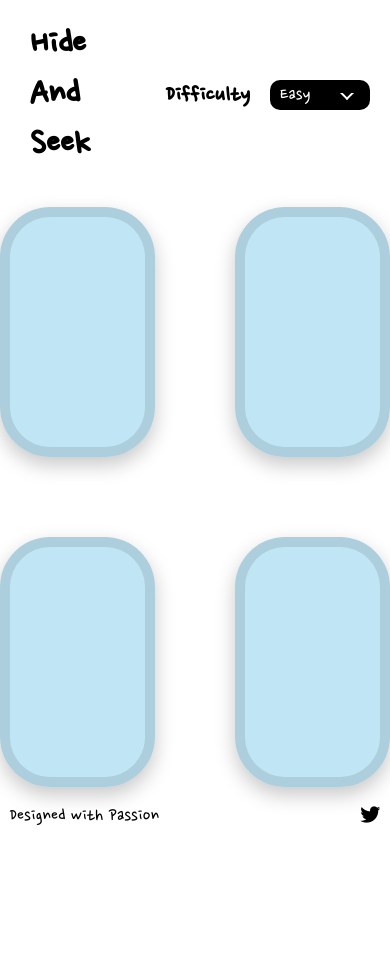
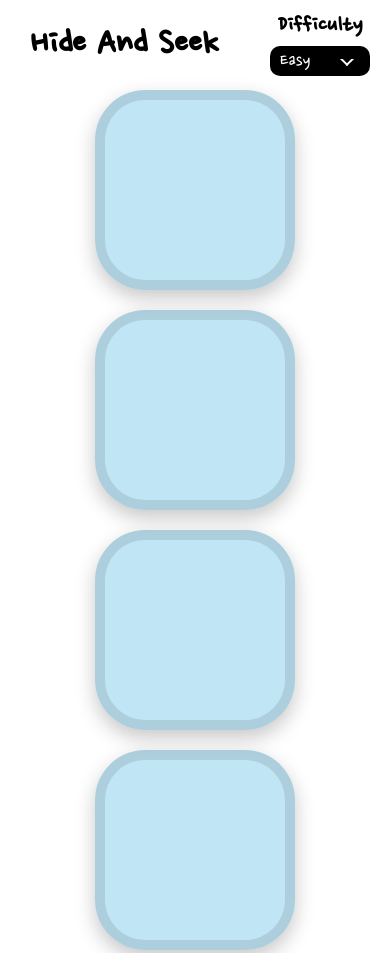
Before and after one commit to heytulsiprasad/hide-and-seek, a website: page index.html in a window 390 px wide. Shown: the top 953 px of the page. Before the commit the page ends 844 px from the top, so only its background shows below. Drawn offline with nearby package versions, Linux system fonts and the light colour scheme.

Commit message:
:lipstick: making all this responsive

```diff
--- a/index.html
+++ b/index.html
@@ -23,6 +23,7 @@
     <body class="container">
         <header class="nav">
             <h1 class="nav__heading">Hide And Seek</h1>
+            <div class="nav__burger">
                 <h2 class="nav__difficulty">Difficulty</h2>
                 <div class="nav__select_wrap">
                     <ul class="default_option">
@@ -49,6 +50,7 @@
                             </div>
                         </li>
                     </ul>
+                </div>
             </div>
         </header>
         <div class="content content-sm game">
--- a/sass/_components.scss
+++ b/sass/_components.scss
@@ -6,9 +6,23 @@
         margin-right: auto;
     }
 
+    &__burger {
+        display: flex;
+
+        @media only screen and (max-width: 501px) {
+            flex-direction: column;
+            align-items: center;
+        }
+    }
+
     &__difficulty {
         margin: auto 10px;
         font-size: 2.5rem;
+
+        @media only screen and (max-width: 501px) {
+            margin-top: 1rem;
+            margin-bottom: -1rem;
+        }
     }
 
     &__select_wrap {
--- a/sass/_layouts.scss
+++ b/sass/_layouts.scss
@@ -17,6 +17,7 @@
     display: flex;
     justify-content: space-between;
     font-size: 2rem;
+    margin-top: 2rem;
     margin-bottom: 1.5rem;
     user-select: none;
 
@@ -37,18 +38,35 @@
     grid-template-rows: repeat(2, minmax(10rem, 25rem));
     grid-template-columns: repeat(2, minmax(10rem, 25rem));
     grid-gap: 8rem;
+
+    @media only screen and (max-width: 600px) {
+        grid-template-rows: repeat(4, 20rem);
+        grid-template-columns: 20rem;
+        grid-gap: 2rem;
+    }
 }
 
 .content-md {
     grid-template-rows: repeat(2, minmax(10rem, 20rem));
     grid-template-columns: repeat(4, minmax(10rem, 20rem));
     grid-gap: 4rem;
+
+    @media only screen and (max-width: 950px) {
+        grid-template-rows: repeat(4, minmax(12rem, 16rem));
+        grid-template-columns: repeat(2, minmax(10rem, 18rem));
+        grid-gap: 2rem;
+    }
 }
 
 .content-lg {
     grid-template-rows: repeat(4, minmax(5rem, 15rem));
     grid-template-columns: repeat(4, minmax(5rem, 15rem));
     grid-gap: 2.5rem;
+
+    @media only screen and (max-width: 700px) {
+        grid-template-rows: repeat(8, minmax(12rem, 16rem));
+        grid-template-columns: repeat(2, minmax(10rem, 18rem));
+    }
 }
 
 .success {
```
Also changed, not shown: css/style.css. Lines whose indentation alone changed are shown as unchanged.
